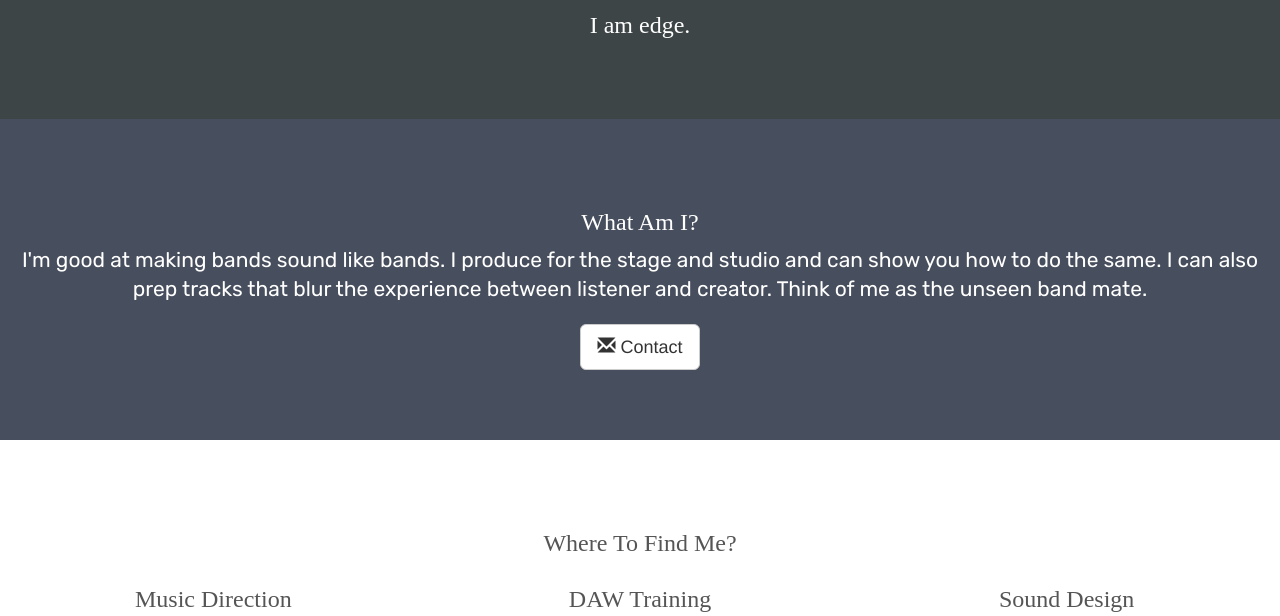
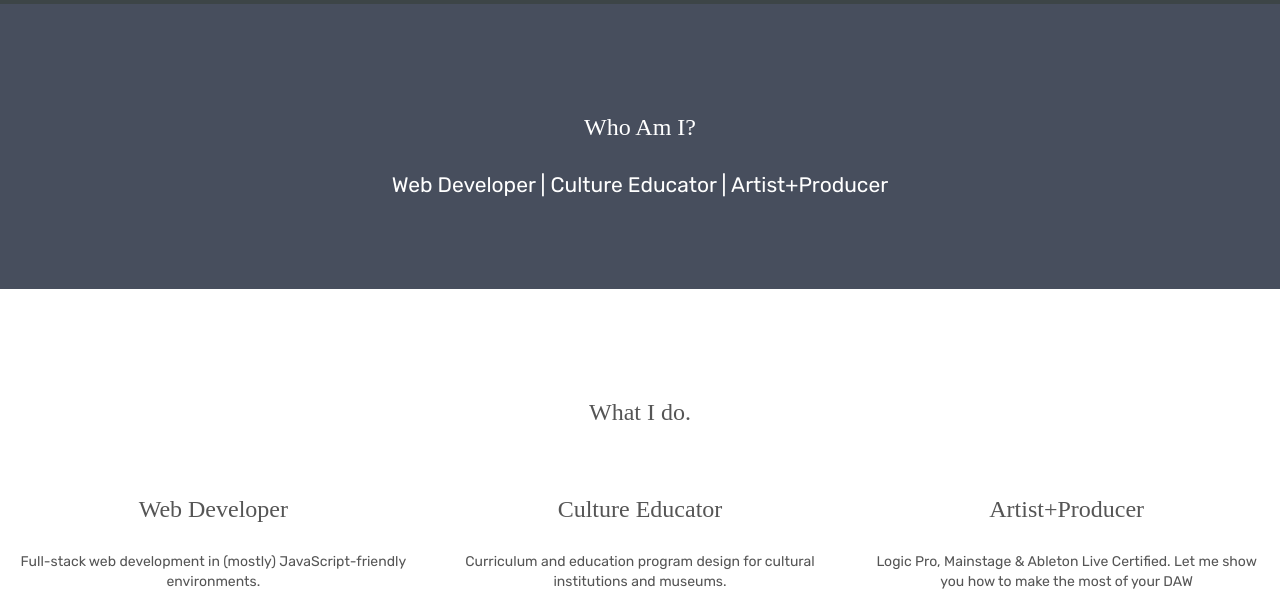
Before and after one commit to edgeq/eq-portfolio, a plain HTML site: page index.html in a window 1280 px wide. Shown: the part 799-1415 px from the top of the page. Drawn offline with nearby package versions, Linux system fonts and the light colour scheme; a web font is replaced by a local one.

Commit message:
prtfolio front-end edits

```diff
--- a/assets/css/style.css
+++ b/assets/css/style.css
@@ -2,6 +2,11 @@ h1,
 h2,
 h3 {
 	font-family: 'Trirong', serif;
+  padding: 20px;
+}
+
+.h3-noPadding{
+  font-family: 'Trirong', serif;
 }
 
 p {
@@ -34,10 +39,12 @@ p {
 .eq-logo {
 	max-width: 60%;
 	margin: 0 auto ;
+  position: relative;
+  bottom: 0px;
 }
 
 .img-small {
-	max-width: 45%;
+	max-width: 30%;
 }
 
 .img-nav {
--- a/index.html
+++ b/index.html
@@ -1,19 +1,21 @@
 <!DOCTYPE html>
 <html>
 <head>
-	<title>Bootstrap Portfolio - w3 Tuts</title>
+	<title>EQ - Digital Experience Developer</title>
 
 	<meta charset="utf-8">
 	<meta name="viewport" content="width=device-width, initial-scale=1">
 
+	<link rel="icon" href="assets/images/favicon.ico">
 	<link rel="stylesheet" href="https://maxcdn.bootstrapcdn.com/bootstrap/3.3.7/css/bootstrap.min.css">
+	<link href="https://fonts.googleapis.com/css?family=Libre+Franklin|Rubik|Trirong" rel="stylesheet">
+
 	<script src="https://ajax.googleapis.com/ajax/libs/jquery/1.12.4/jquery.min.js"></script>
 	<script src="https://maxcdn.bootstrapcdn.com/bootstrap/3.3.7/js/bootstrap.min.js"></script>
 
 
 	<link rel="stylesheet" type="text/css" href="assets/css/style.css">
 
-	<link href="https://fonts.googleapis.com/css?family=Libre+Franklin|Rubik|Trirong" rel="stylesheet">
 
 </head>
 <body>
@@ -30,51 +32,68 @@
 				</div>
 				<div class="collapse navbar-collapse" id="myNavbar">
 					<ul class="nav navbar-nav navbar-right">
-	        <li><a href="#">WHO</a></li>
-	        <li><a href="#">WHAT</a></li>
-	        <li><a href="#">WHERE</a></li>
+						<li><a href="#who">WHO</a></li>
+						<li><a href="#what">WHAT</a></li>
+						<li><a href="#where">WHERE</a></li>
 					</ul>
 				</div>
 			</div>
 		</nav>
 
+		<section id="">
 			<div class="container-fluid bg-1 text-center">
-		<h3>About Me</h3>
+				<h3>Edgar `Edge` Quintanilla</h3>
 				<img src="assets/images/edge-monochrome.png" class="img-circle img-small" alt="edge in monochrome">
-		<h3>I am edge.</h3>
+				<h3>Digital Experience Developer.</h3>
+
+
 			</div>
 
+		</section>
+<!-- <a href="mailto:someone@example.com?Subject=Hello%20again" target="_top"> -->
+		<section id="who">
 			<div class="container-fluid bg-2 text-center">
-	  <h3>What Am I?</h3>
-	  <p class="lead"> I'm good at making bands sound like bands. I produce for the stage and studio and can show you how to do the same. I can also prep tracks that blur the experience between listener and creator. Think of me as the unseen band mate.</p>
-	   <a href="#" class="btn btn-default btn-lg">
-	   	<span class="glyphicon glyphicon-envelope"></span> Contact</a>
+				<h3>Who Am I?</h3>
+				<p class="lead"> Web Developer | Culture Educator | Artist+Producer </p>
+				<!-- <a href="mailto:edgarq86@gmail.com" target="_top"" class="btn btn-default btn-lg">
+					<span class="glyphicon glyphicon-envelope"></span> Contact</a> -->
 				</div>
+		</section>
 
-
+		<section id="what">
 			<div class="container-fluid bg-3 text-center">
-	  <h3>Where To Find Me?</h3>
+				<h3 class="h3-noPadding">What I do.</h3>
 				<div class="row">
 					<div class="col-sm-4">
-	        <h3>Music Direction</h3>
-	        <p>Need help getting tight as a band? I can take you from sloppy to tight -or the other way around- in one rehearsal</p>
+						<h3>Web Developer</h3>
+						<p>Full-stack web development in (mostly) JavaScript-friendly environments. </p>
+						<br>
 						<img src="assets/images/eq-logo_white.png" class="img-responsive eq-logo" alt="eq loqo">
 					</div>
 					<div class="col-sm-4">
-	        <h3>DAW Training</h3>
-	        <p>Logic Pro, Mainstage & Ableton Live Certified. Let me show you how to make the most of your DAW</p>
+						<h3>Culture Educator</h3>
+						<p>Curriculum and education program design for cultural institutions and museums.</p>
+						<br>
 						<img src="assets/images/eq-logo_white.png" class="img-responsive eq-logo" alt="eq loqo">
 					</div>
 					<div class="col-sm-4">
-	        <h3>Sound Design</h3>
-	        <p>Need samples or backing tracks? I can help with that too.</p><br>
+						<h3>Artist+Producer</h3>
+						<p>Logic Pro, Mainstage & Ableton Live Certified. Let me show you how to make the most of your DAW</p><br>
 						<img src="assets/images/eq-logo_white.png" class="img-responsive eq-logo" alt="eq loqo">
 					</div>
 				</div>
 
 			</div>
+		</section>
+
+
+
+
 
 			<footer class="container-fluid bg-4 text-center">
+				<a href="mailto:edgarq86@gmail.com" target="_top"" class="btn btn-default btn-lg" id="where">
+					<span class="glyphicon glyphicon-envelope"></span> Contact</a>
+					<br><br>
 				<p>© 2017 - Edge Quintanilla <a href="#"></a></p>
 			</footer>
 		</body>
```
Also changed, not shown: assets/images/favicon.ico (added). Lines whose indentation alone changed are shown as unchanged.
